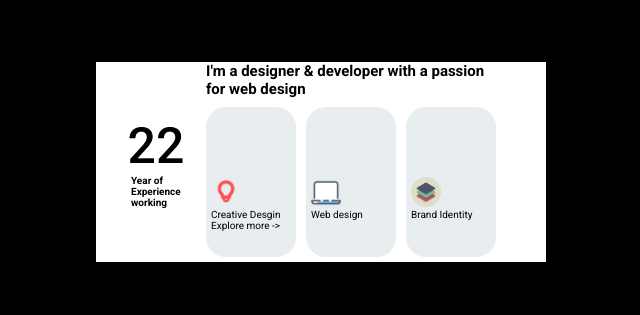
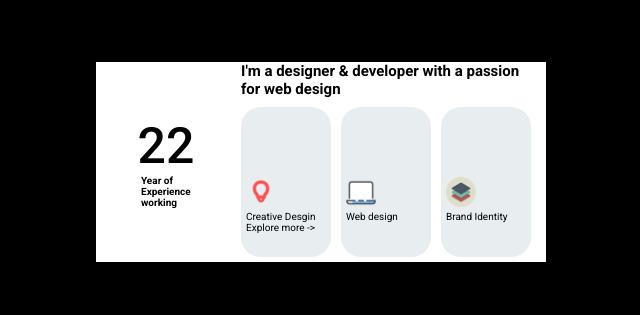
Before and after one commit to pandeyshweta0407/TMI_small_component, a plain HTML site: page index.html in a window 1280 px wide. Shown: the part 238-553 px from the top of the page, without its empty margins (319-959 px from the left). Drawn offline with Linux system fonts and the light colour scheme.

Commit message:
9th commit

```diff
--- a/index.html
+++ b/index.html
@@ -18,19 +18,20 @@
             <div id="right-upper" >I'm a designer  & developer with a passion for web design</div>
           <div  id="right-down" >
            <div class="box">
-            <div class="box_01" > <img class="logo" src="./img/icons8-light-bulb-64.png" > </div>
-            <div  class="box_02">Creative Desgin</div>
-            <div class="box_03">Explore more -></div>
+            <img class="logo" src="./img/icons8-light-bulb-64.png" >
+            <div class="box_01" > Creative Desgin Explore more -> </div>
+
            </div>
            <div   class="box" >
-            <div class="box_01" > <img class="logo"  src="./img/icons8-laptop-64.png" > </div>
-            <div class="box_02" >Web design </div>
+            <img class="logo"  src="./img/icons8-laptop-64.png" >
+            <div class="box_01" > Web design</div>
+
            </div>
            <div   class="box">
-            <div class="box_01" > <img class="logo"  src="./img/stack.png" > </div>
-            <div class="box_02" >Brand Identity</div>
+            <img class="logo"  src="./img/stack.png" >
+            <div class="box_01" > Brand Identity </div>
+
            </div>
-
           </div>
          </div>
 
--- a/style.css
+++ b/style.css
@@ -33,7 +33,7 @@ body{
     flex-direction: column;
     align-items: center;
     justify-content: center;
-    margin-right:20px;
+    margin: auto;
     height: 200px;
     width: 50px;
 }
@@ -97,13 +97,16 @@ body{
    color: white;
 }
 
-.box_01 ,.box_02 , .box_03{
+.box_01{
     position: relative;
     top:70px;
+    font-size: 10px;
     margin-left: 5px;
-    font-size: 10px;
 }
 
 .logo{
-  width: 30px;
+    position: relative;
+    top:70px;
+    width: 30px;
+    margin-left: 5px;
 }
```
